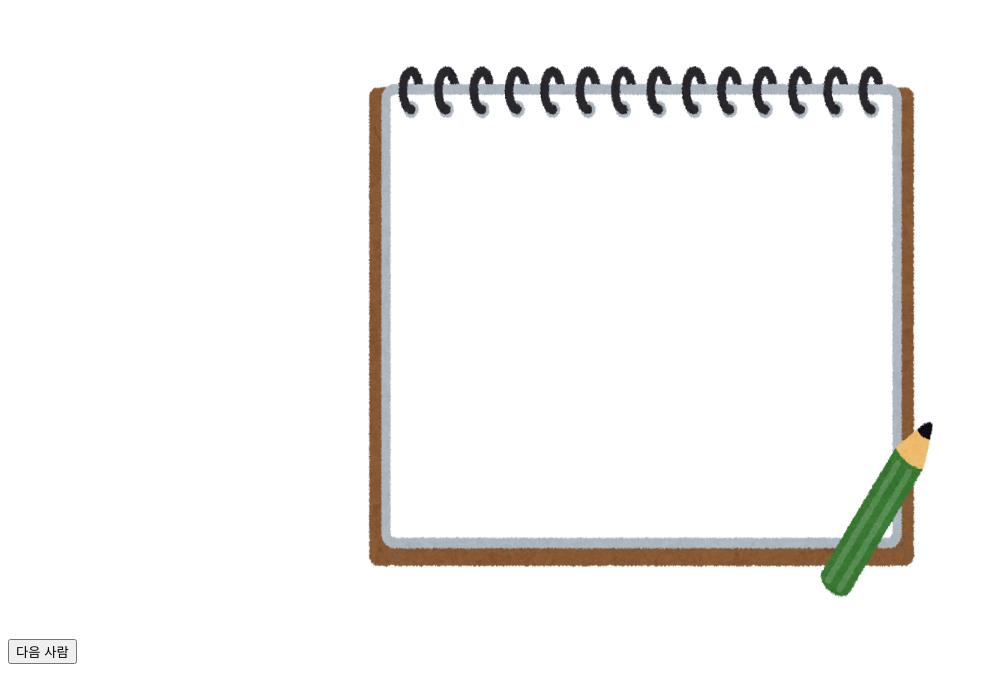
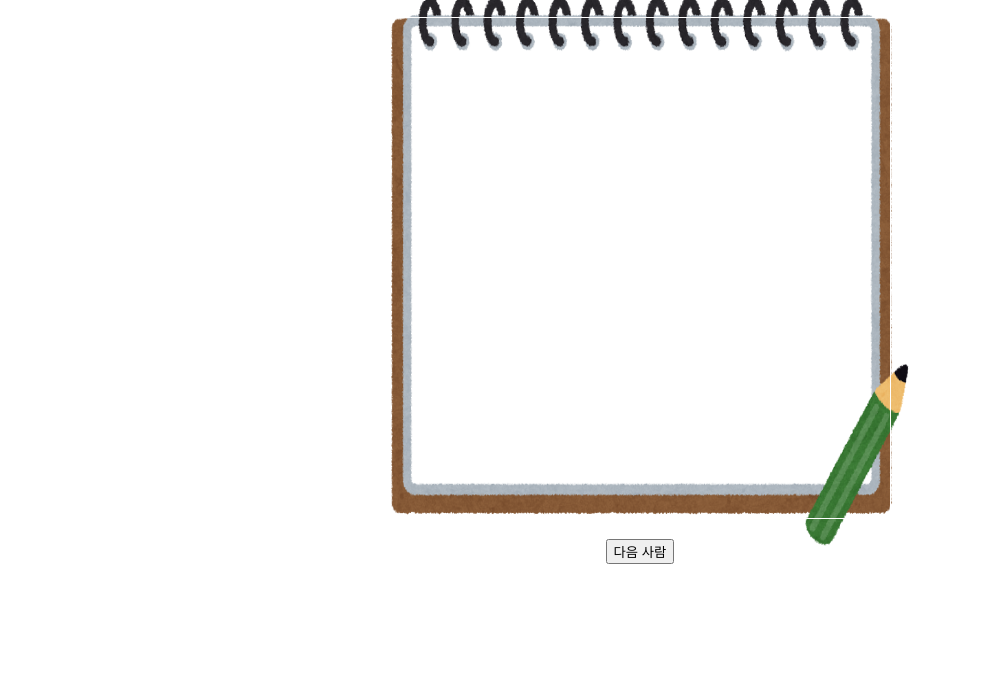
Before and after one commit to anseonghwan/KW_Open-Source_Project_team08, a website: page liar.html in a window 1280 px wide. Shown: the part 124-800 px from the top of the page, without its empty margins (0-988 px from the left). Drawn offline with Linux system fonts and the light colour scheme.

Commit message:
이미지 추가

```diff
--- a/liar.html
+++ b/liar.html
@@ -6,10 +6,34 @@
     <meta name="viewport" content="width=device-width, initial-scale=1.0">
     <title>저는 라이어입니다.</title>
     <style>
+        body {
+            margin: 0;
+            padding: 0;
+            position: relative;
+        }
+
         canvas {
             border: 1px solid white;
             display: block;
             margin: 20px auto;
+            position: relative;
+            z-index: 2;
+            /* 캔버스를 이미지 위에 배치 */
+        }
+
+        .background-image {
+            position: absolute;
+            top: 50px;
+            /* 캔버스와 정렬을 위해 조정 */
+            left: 50%;
+            transform: translateX(-50%);
+            width: 550px;
+            /* 캔버스와 동일한 크기 */
+            height: 620px;
+            z-index: 1;
+            /* 이미지를 캔버스 아래로 설정 */
+            pointer-events: none;
+            /* 이미지를 클릭할 수 없도록 설정 */
         }
 
         .color-palette {
@@ -47,20 +71,19 @@
         <div class="color-block blue" data-color="blue"></div>
         <div class="color-block red" data-color="red"></div>
     </div>
-    <canvas id="drawingCanvas" width="600" height="600"></canvas>
-    <button id="nextPersonBtn">다음 사람</button>
+
+    <!-- 배경 이미지 -->
+    <img src="./images/canvas.png" class="background-image" alt="배경 이미지">
+
+    <!-- 캔버스 -->
+    <canvas id="drawingCanvas" width="500" height="500"></canvas>
+    <button id="nextPersonBtn" style="display: block; margin: 20px auto;">다음 사람</button>
 
     <script>
         const canvas = document.getElementById('drawingCanvas');
         const ctx = canvas.getContext('2d');
-        const image = new Image(); // image 객체 선언
         let drawing = false;
 
-        // 업로드된 이미지를 로드
-        image.src = '/images/KakaoTalk_20241127_094639870.png'; // 업로드된 이미지 파일 경로
-        image.onload = () => {
-            ctx.drawImage(image, 0, 0, canvas.width, canvas.height); // 배경으로 이미지 그리기
-        };
 
         // 기본 선 색상 설정
         ctx.lineWidth = 2;
```
Also changed, not shown: user1.html (+35 -8 lines), user2.html (+30 -2 lines), user3.html (+31 -3 lines), images/canvas.png (renamed from images/KakaoTalk_20241127_094639870.png).
